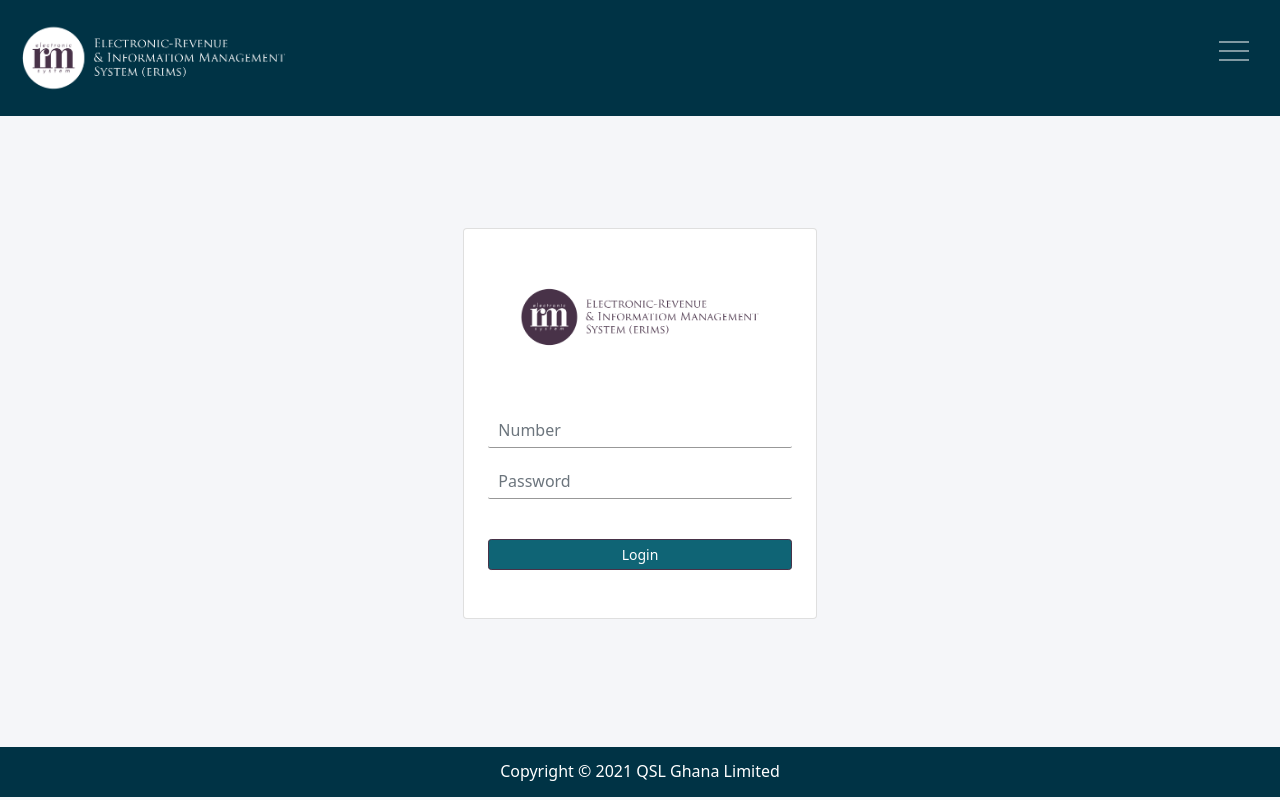
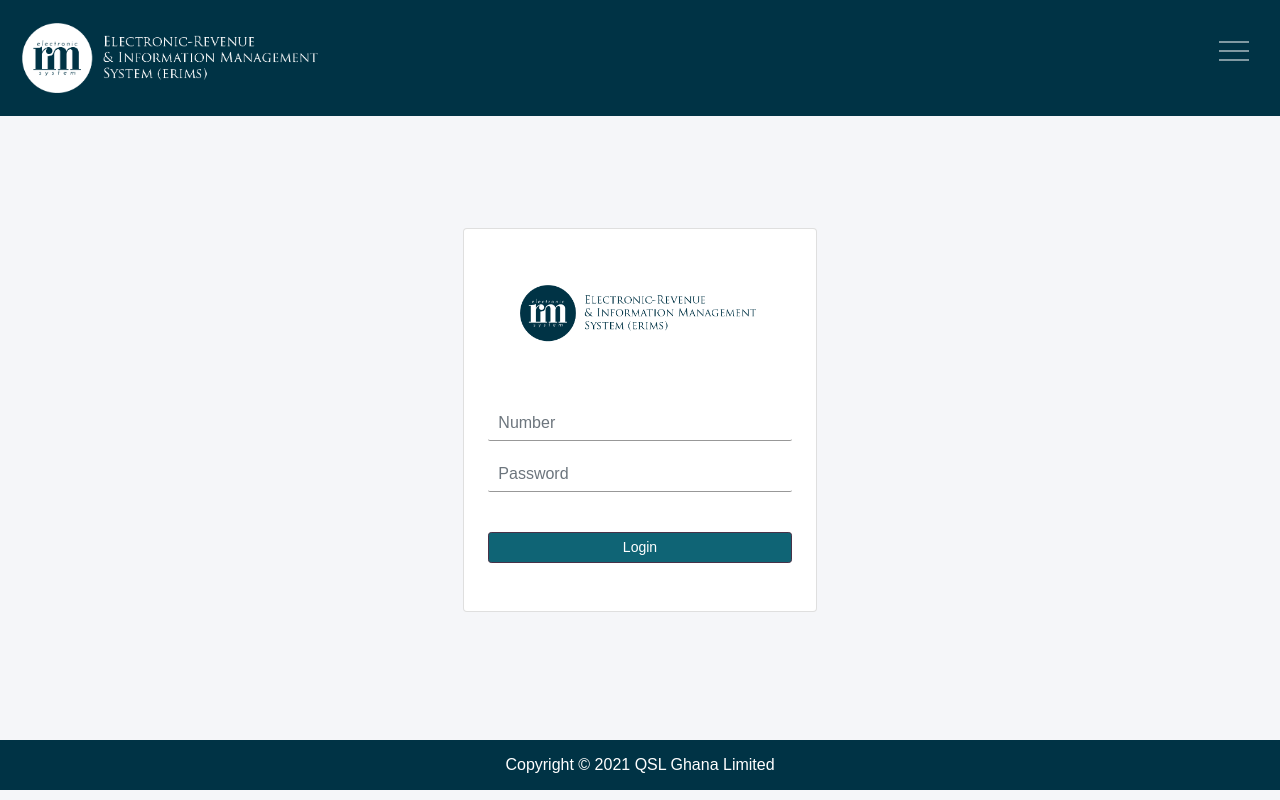
Before and after one commit to Ricon-Creatives/eRIMS_V2, a React (Create React App) app in the folder client/: page / in a window 1280 px wide. Built offline with nearby package versions, Linux system fonts and the light colour scheme.

Commit message:
logo changes as well as font adjustments

```diff
--- a/client/public/index.html
+++ b/client/public/index.html
@@ -3,6 +3,7 @@
   <head>
     <meta charset="utf-8" />
     <link rel="icon" href="%PUBLIC_URL%/favicon.ico" />
+    <link href=‘http://fonts.googleapis.com/css?family=Lato&subset=latin,latin-ext’ rel=‘stylesheet’ type=‘text/css’ />
     <meta name="viewport" content="width=device-width, initial-scale=1" />
     <meta name="theme-color" content="#000000" />
     <meta
--- a/client/src/App.css
+++ b/client/src/App.css
@@ -1,3 +1,5 @@
+@import url('https://fonts.googleapis.com/css2?family=Lato:wght@400;700&display=swap');
+
 .App{
   min-height: 100%;
   margin-bottom: 0px;
@@ -5,7 +7,7 @@
 
 body {
   background-color: #F5F6F9 !important;
-}
+  font-family: ‘Lato’, sans-serif;}
 
 .neg-bottom{
   margin-bottom: -40px;
@@ -81,6 +83,10 @@ color: #fff !important;
 color: #fff !important;
 }
 
+a{
+  color:#1B8697;
+  text-decoration: none;
+}
 
 .btn-classicals{
   color: #fff !important;
@@ -207,6 +213,8 @@ input.myInputSearch{
 
 .profile-badge{
   margin-bottom: 5rem;
+  font-weight: 700;
+  color: #1B8697;
 }
 
 .greeting {
--- a/client/src/Components/Navigation.js
+++ b/client/src/Components/Navigation.js
@@ -1,7 +1,7 @@
 import { useAuth0 } from '@auth0/auth0-react';
 import React from 'react';
 import { useState } from 'react';
-import Logo from "../logo-04.png";
+import Logo from "../logo-06.png";
 
 function Navigation(){
         const {user} = useAuth0();
--- a/client/src/Components/components/Login.js
+++ b/client/src/Components/components/Login.js
@@ -1,5 +1,5 @@
 import React,{useState,useEffect} from 'react';
-import logo from "../../logo-03.png";
+import logo from "../../logo-05.png";
 import { useHistory } from 'react-router-dom';
 import axios from 'axios';
 import swal from 'sweetalert';
```
Also changed, not shown: client/src/logo-05.png (added), client/src/logo-06.png (added).
